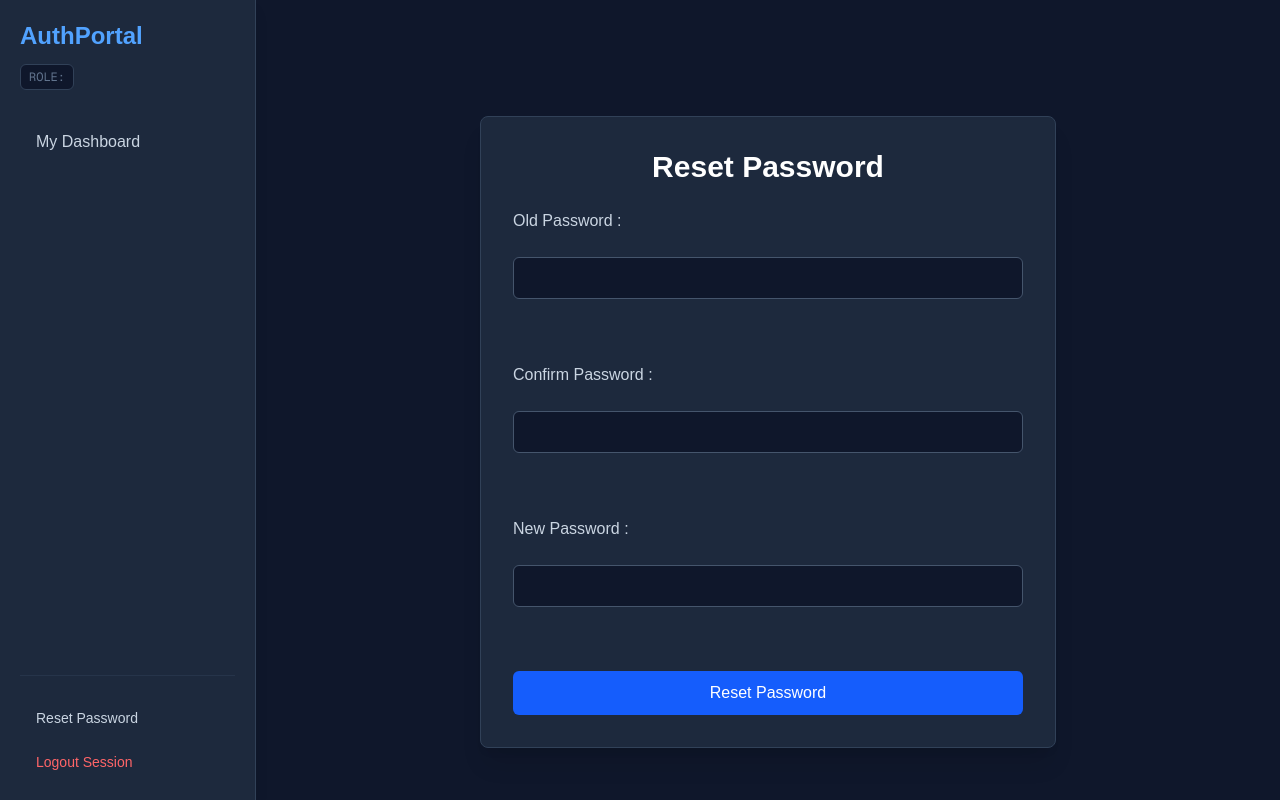
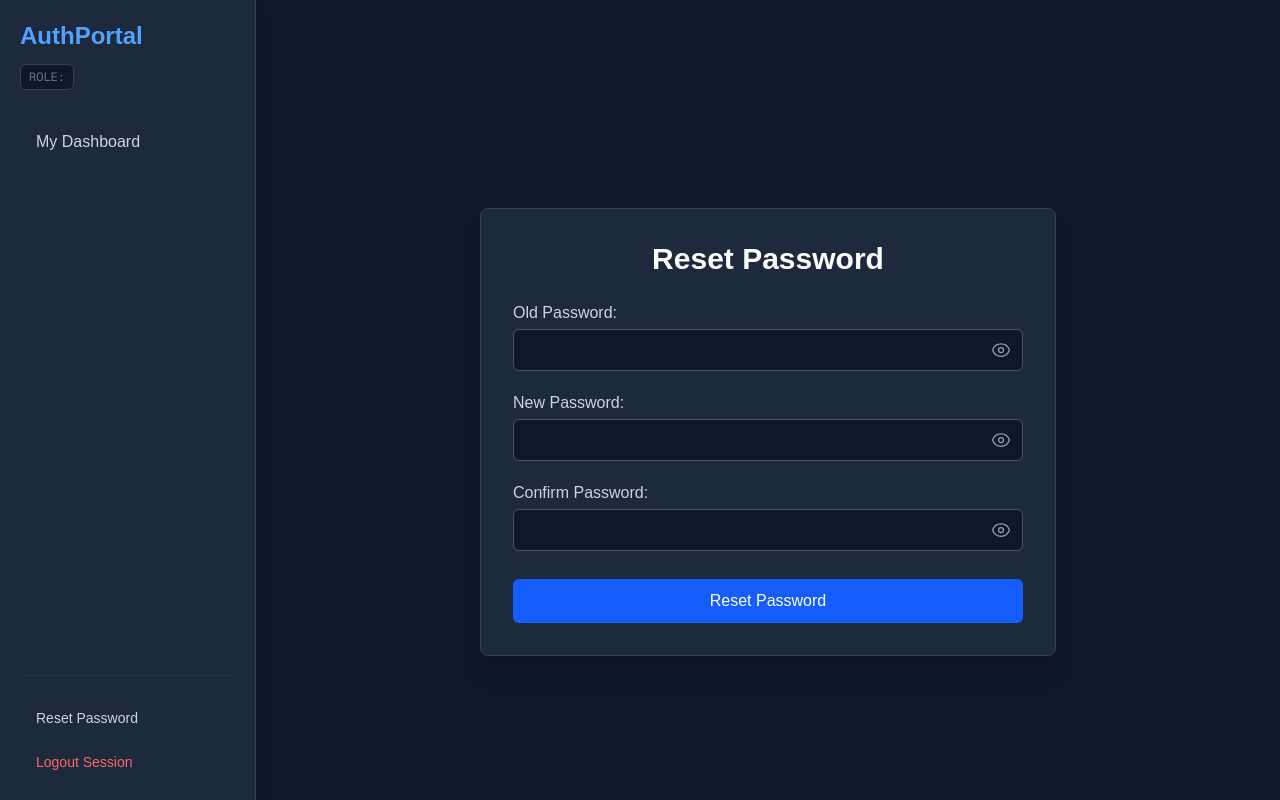
Before and after one commit to RahilMaiyani/AuthNext, a Next.js app: page /user/reset-password in a window 1280 px wide. Built offline with nearby package versions, Linux system fonts and the light colour scheme; no server answers.

Commit message:
Reset password page improved

```diff
--- a/app/(dashboard)/user/reset-password/page.tsx
+++ b/app/(dashboard)/user/reset-password/page.tsx
@@ -3,26 +3,76 @@
 import { resetPassword } from "@/lib/actions/user.actions";
 import { useAuth } from "@/app/context/AuthContext";
 
+const EyeIcon = () => (
+  <svg
+    xmlns="http://www.w3.org/2000/svg"
+    fill="none"
+    viewBox="0 0 24 24"
+    strokeWidth={1.5}
+    stroke="currentColor"
+    className="w-5 h-5 text-slate-400 hover:text-slate-200 transition-colors"
+  >
+    <path
+      strokeLinecap="round"
+      strokeLinejoin="round"
+      d="M2.036 12.322a1.012 1.012 0 0 1 0-.639C3.423 7.51 7.36 4.5 12 4.5c4.638 0 8.573 3.007 9.963 7.178.07.207.07.431 0 .639C20.577 16.49 16.64 19.5 12 19.5c-4.638 0-8.573-3.007-9.963-7.178Z"
+    />
+    <path
+      strokeLinecap="round"
+      strokeLinejoin="round"
+      d="M15 12a3 3 0 1 1-6 0 3 3 0 0 1 6 0Z"
+    />
+  </svg>
+);
+
+const EyeOffIcon = () => (
+  <svg
+    xmlns="http://www.w3.org/2000/svg"
+    fill="none"
+    viewBox="0 0 24 24"
+    strokeWidth={1.5}
+    stroke="currentColor"
+    className="w-5 h-5 text-slate-400 hover:text-slate-200 transition-colors"
+  >
+    <path
+      strokeLinecap="round"
+      strokeLinejoin="round"
+      d="M3.98 8.223A10.477 10.477 0 0 0 1.934 12C3.226 16.338 7.244 19.5 12 19.5c.993 0 1.953-.138 2.863-.395M6.228 6.228A10.451 10.451 0 0 1 12 4.5c4.756 0 8.773 3.162 10.065 7.498a10.522 10.522 0 0 1-4.293 5.774M6.228 6.228 3 3m3.228 3.228 3.65 3.65m7.894 7.894L21 21m-3.228-3.228-3.65-3.65m0 0a3 3 0 1 0-4.243-4.243m4.242 4.242L9.88 9.88"
+    />
+  </svg>
+);
+
 const ResetPassword = () => {
   const [oldPassword, setOldPassword] = useState<string>("");
+  const [newPassword, setNewPassword] = useState<string>("");
   const [confirmPassword, setConfirmPassword] = useState<string>("");
-  const [newPassword, setNewPassword] = useState<string>("");
+
+  // Visibility states for each input
+  const [showOldPassword, setShowOldPassword] = useState<boolean>(false);
+  const [showNewPassword, setShowNewPassword] = useState<boolean>(false);
+  const [showConfirmPassword, setShowConfirmPassword] =
+    useState<boolean>(false);
+
   const [isSubmitting, setIsSubmitting] = useState<boolean>(false);
   const [error, setError] = useState("");
   const [confirmation, setConfirmation] = useState("");
   const { user, isLoading } = useAuth();
 
   useEffect(() => {
-    setTimeout(() => setConfirmation(""), 10000);
+    if (!confirmation) return;
+    const timer = setTimeout(() => setConfirmation(""), 10000);
+    return () => clearTimeout(timer);
   }, [confirmation]);
 
-  const handleSubmit = async (e: React.SubmitEvent) => {
+  const handleSubmit = async (e: React.FormEvent<HTMLFormElement>) => {
     e.preventDefault();
     setIsSubmitting(true);
     setError("");
+
     try {
-      if (oldPassword !== confirmPassword) {
+      if (newPassword !== confirmPassword) {
         setError("Confirm password is not matching!");
+        setIsSubmitting(false);
         return;
       }
       const response = await resetPassword({
@@ -36,14 +86,13 @@
         return;
       }
       setConfirmation("Password changed successfully.");
-    } catch (err: any) {
-      console.log("Error at reset password : ", err.message);
-      const errorMsg = "Error reseting password";
-      setError(errorMsg);
-    } finally {
       setOldPassword("");
       setConfirmPassword("");
       setNewPassword("");
+    } catch (err: any) {
+      console.log("Error at reset password : ", err.message);
+      setError("Error resetting password");
+    } finally {
       setIsSubmitting(false);
     }
   };
@@ -75,67 +124,105 @@
           </div>
         )}
 
+        <form onSubmit={handleSubmit} className="flex flex-col gap-5">
+          {/* Old Password */}
           <div>
-          <form onSubmit={handleSubmit} className="flex flex-col gap-5">
             <label
               className="block text-md font-medium text-slate-300 mb-1"
               htmlFor="oldPassword"
             >
-              Old Password :
+              Old Password:
             </label>
+            <div className="relative">
               <input
-              type="password"
+                type={showOldPassword ? "text" : "password"}
                 id="oldPassword"
                 value={oldPassword}
                 onChange={(e) => setOldPassword(e.target.value)}
                 required
-              className="w-full px-4 py-2 bg-slate-900 border border-slate-600 rounded-md text-white focus:outline-none focus:ring-2 focus:ring-blue-500 focus:border-transparent transition-all"
+                className="w-full pl-4 pr-11 py-2 bg-slate-900 border border-slate-600 rounded-md text-white focus:outline-none focus:ring-2 focus:ring-blue-500 focus:border-transparent transition-all"
               />
-            <br />
+              <button
+                type="button"
+                onClick={() => setShowOldPassword((prev) => !prev)}
+                className="absolute inset-y-0 right-0 pr-3 flex items-center focus:outline-none"
+                aria-label={showOldPassword ? "Hide password" : "Show password"}
+              >
+                {showOldPassword ? <EyeOffIcon /> : <EyeIcon />}
+              </button>
+            </div>
+          </div>
+
+          {/* New Password */}
+          <div>
+            <label
+              htmlFor="newPassword"
+              className="block text-md font-medium text-slate-300 mb-1"
+            >
+              New Password:
+            </label>
+            <div className="relative">
+              <input
+                type={showNewPassword ? "text" : "password"}
+                id="newPassword"
+                value={newPassword}
+                onChange={(e) => setNewPassword(e.target.value)}
+                required
+                className="w-full pl-4 pr-11 py-2 bg-slate-900 border border-slate-600 rounded-md text-white focus:outline-none focus:ring-2 focus:ring-blue-500 focus:border-transparent transition-all"
+              />
+              <button
+                type="button"
+                onClick={() => setShowNewPassword((prev) => !prev)}
+                className="absolute inset-y-0 right-0 pr-3 flex items-center focus:outline-none"
+                aria-label={showNewPassword ? "Hide password" : "Show password"}
+              >
+                {showNewPassword ? <EyeOffIcon /> : <EyeIcon />}
+              </button>
+            </div>
+          </div>
+
+          {/* Confirm Password */}
+          <div>
             <label
               htmlFor="confirmPassword"
               className="block text-md font-medium text-slate-300 mb-1"
             >
-              Confirm Password :
+              Confirm Password:
             </label>
+            <div className="relative">
               <input
-              type="password"
+                type={showConfirmPassword ? "text" : "password"}
                 id="confirmPassword"
                 value={confirmPassword}
                 onChange={(e) => setConfirmPassword(e.target.value)}
                 required
-              className="w-full px-4 py-2 bg-slate-900 border border-slate-600 rounded-md text-white focus:outline-none focus:ring-2 focus:ring-blue-500 focus:border-transparent transition-all"
+                className="w-full pl-4 pr-11 py-2 bg-slate-900 border border-slate-600 rounded-md text-white focus:outline-none focus:ring-2 focus:ring-blue-500 focus:border-transparent transition-all"
               />
-            <br />
-            <label
-              htmlFor="newPassword"
-              className="block text-md font-medium text-slate-300 mb-1"
+              <button
+                type="button"
+                onClick={() => setShowConfirmPassword((prev) => !prev)}
+                className="absolute inset-y-0 right-0 pr-3 flex items-center focus:outline-none"
+                aria-label={
+                  showConfirmPassword ? "Hide password" : "Show password"
+                }
               >
-              New Password :
-            </label>
-            <input
-              type="password"
-              id="newPassword"
-              value={newPassword}
-              onChange={(e) => setNewPassword(e.target.value)}
-              required
-              className="w-full px-4 py-2 bg-slate-900 border border-slate-600 rounded-md text-white focus:outline-none focus:ring-2 focus:ring-blue-500 focus:border-transparent transition-all"
-            />
-            <br />
-            <button>
-              <input
+                {showConfirmPassword ? <EyeOffIcon /> : <EyeIcon />}
+              </button>
+            </div>
+          </div>
+
+          <button
+            type="submit"
             disabled={isSubmitting}
-                type="submit"
-                value="Reset Password"
-                className={`w-full py-2.5 rounded-md font-medium text-white transition-colors cursor-pointer ${
+            className={`w-full mt-2 py-2.5 rounded-md font-medium text-white transition-colors ${
               isSubmitting
                 ? "bg-blue-600/50 cursor-not-allowed"
-                    : "bg-blue-600 hover:bg-blue-700 active:bg-blue-800"
+                : "bg-blue-600 hover:bg-blue-700 active:bg-blue-800 cursor-pointer"
             }`}
-              />
+          >
+            {isSubmitting ? "Resetting..." : "Reset Password"}
           </button>
         </form>
-        </div>
       </div>
     </div>
   );
```
Lines whose indentation alone changed are shown as unchanged.
